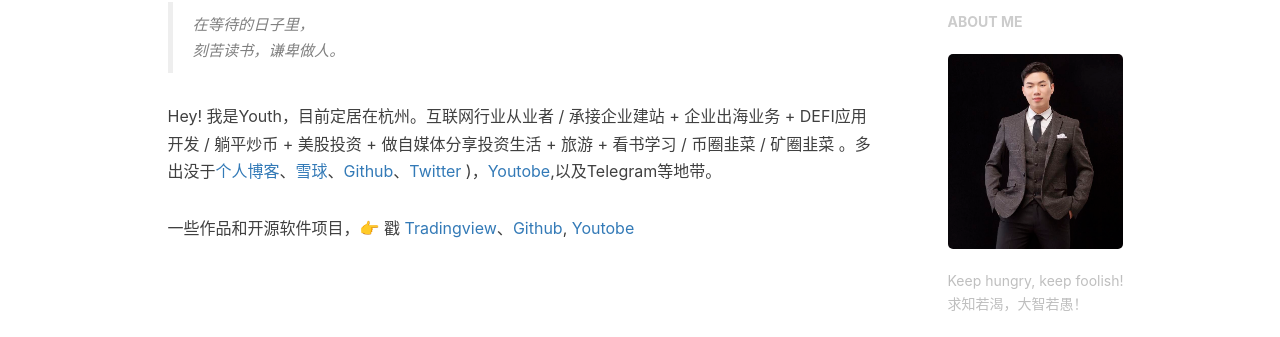
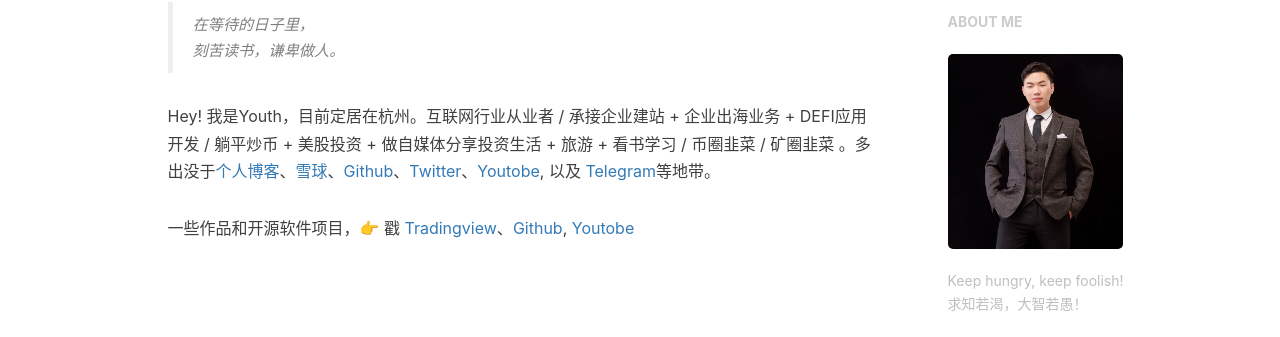
Before and after one commit to YouthTrading/youthtrading.github.io, a Jekyll site: the page built from about.html, in a window 1280 px wide. Shown: the part 499-836 px from the top of the page. Built offline with Jekyll 4.4.1, drawn with Linux system fonts in a browser that asks for light colours; nearby versions of some CDN libraries; comment, search, counter and statistics services are not loaded; some of the changed lines change nothing that is shown.

Commit message:
修改个人介绍

```diff
--- a/_includes/about/zh.md
+++ b/_includes/about/zh.md
@@ -2,7 +2,7 @@
 > 刻苦读书，谦卑做人。
 
 Hey! 我是Youth，目前定居在杭州。互联网行业从业者 / 承接企业建站 + 企业出海业务 + DEFI应用开发 / 躺平炒币 + 美股投资 + 做自媒体分享投资生活 + 旅游 + 看书学习 / 币圈韭菜 / 矿圈韭菜 。多出没于[个人博客](https://youthtrading.github.io/)、[雪球](https://xueqiu.com/
-)、[Github](http://github.com/huangxinglong)、[Twitter](https://twitter.com/younger37778291)
-)，[Youtobe](https://www.youtube.com/channel/UC01NeFUzaBHHWys4lnAHsXQ),以及Telegram等地带。
+)、[Github](http://github.com/huangxinglong)、[Twitter](https://twitter.com/younger37778291
+)、[Youtobe](https://www.youtube.com/channel/UC01NeFUzaBHHWys4lnAHsXQ), 以及 [Telegram](https://web.telegram.org/)等地带。
 
 一些作品和开源软件项目，👉 戳 [Tradingview](https://cn.tradingview.com/u/huangxinglong/)、[Github](http://github.com/huangxinglong), [Youtobe](https://www.youtube.com/channel/UC01NeFUzaBHHWys4lnAHsXQ)
```
